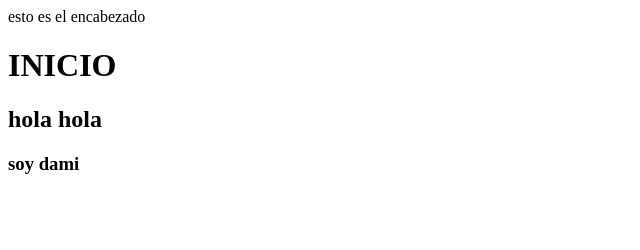
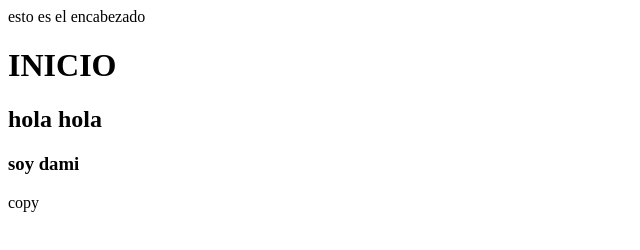
Before and after one commit to dami-bot/damibot-github.io, a plain HTML site: page index.html in a window 1280 px wide. Shown: the full height of the page, 0-640 px from the left. Drawn offline with Linux system fonts and the light colour scheme.

Commit message:
acta¿ualizacion 2

```diff
--- a/index.html
+++ b/index.html
@@ -12,6 +12,7 @@
 
     </h2>
     <h3>soy dami</h3>
+    <footer>copy</footer>
 
 </body>
 </html>
```
